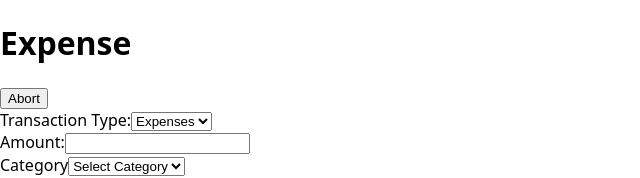
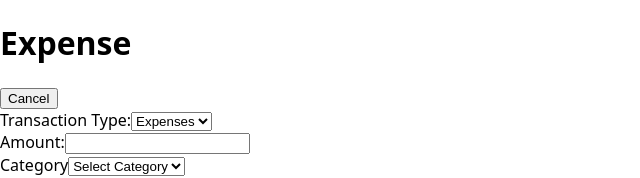
Before and after one commit to miToe/dagobert, a Next.js app: page /transactionform in a window 1280 px wide. Shown: the top 178 px of the page, without its empty margins (0-640 px from the left). Built offline with nearby package versions, Linux system fonts and the light colour scheme.

Commit message:
Adjustment-ID

```diff
--- a/src/pages/transactionform/index.js
+++ b/src/pages/transactionform/index.js
@@ -27,6 +27,7 @@ export default function TransactionForm({ transactions, setTransactions }) {
     const newTransaction = {
       id: uid(),
       ...formData,
+      amount: parseFloat(formData.amount), // Convert string to number
     };
     console.log(formData);
     setTransactions((initialTransactions) => [
@@ -46,7 +47,7 @@ export default function TransactionForm({ transactions, setTransactions }) {
       <h1>Expense</h1>
       <form onSubmit={handleSubmit}>
         <button type="button" onClick={handleAbort}>
-          Abort
+          Cancel
         </button>
         <div>
           <label>Transaction Type:</label>
--- a/src/pages/transactions/[id].js
+++ b/src/pages/transactions/[id].js
@@ -1,9 +1,9 @@
 import { useRouter } from "next/router";
-import transactions from "../../data/transactions.json";
+
 import Link from "next/link";
 import ArrowBack from "../../icons/arrow_back.svg";
 
-export default function Transaction() {
+export default function Transaction({ transactions }) {
   const router = useRouter();
   const { id } = router.query;
   // Find transaction by its ID
```
